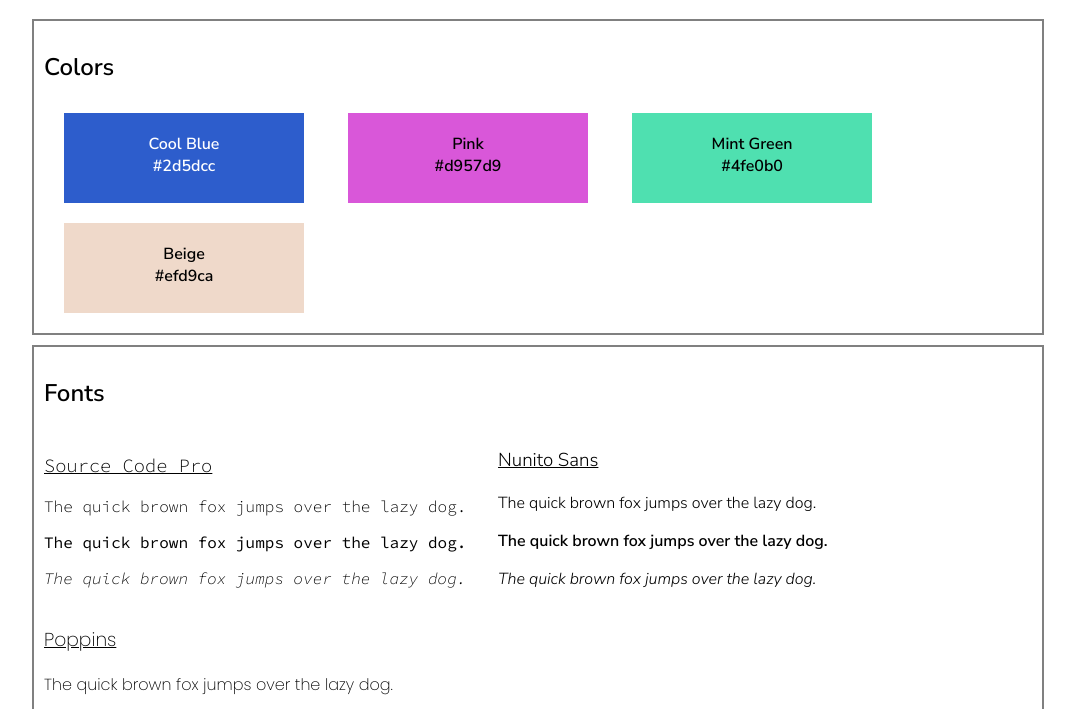
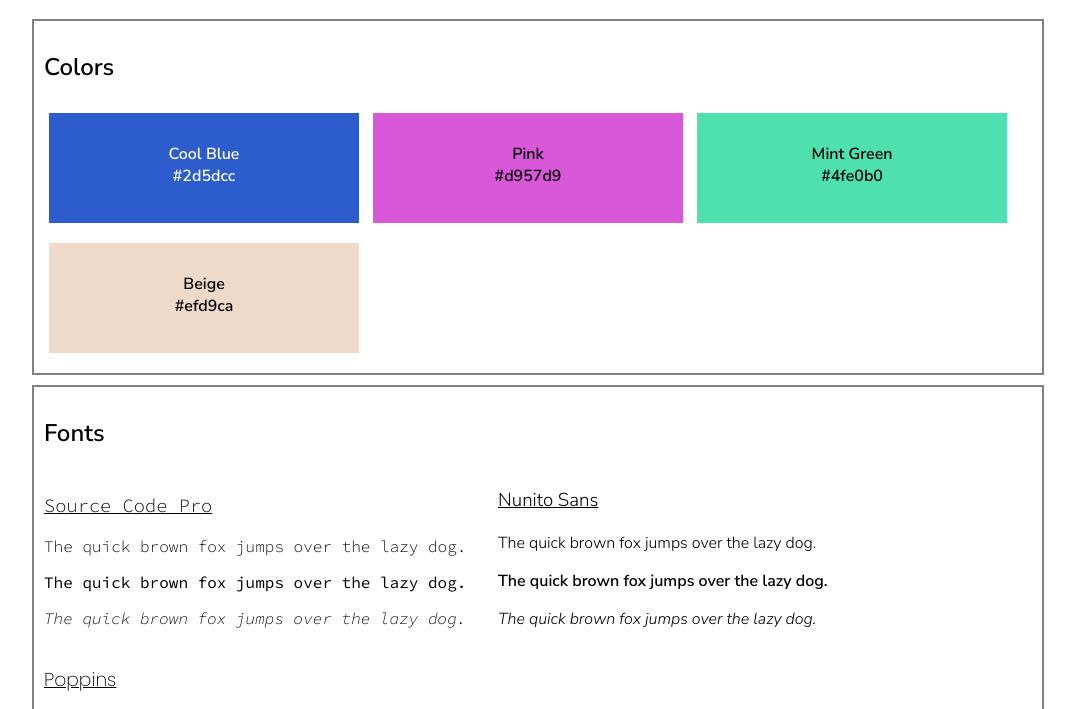
Before and after one commit to halamh/style-guide, a plain HTML site: page index.html in a window 1280 px wide. Shown: the part 67-776 px from the top of the page, without its empty margins (88-1163 px from the left). Drawn offline with Linux system fonts and the light colour scheme.

Commit message:
Update style.css 2

```diff
--- a/style.css
+++ b/style.css
@@ -25,15 +25,15 @@ html, body {
     margin: 10px 0;
 }
 .colors p {
-    width: 200px;
+    width: 250px;
     height: 50px;
     color: black;
     text-align: center;
     font-family: "Nunito Sans";
     font-weight: 600;
     display: inline-block;
-    margin: 10px 20px;
-    padding: 20px 20px;
+    margin: 10px 5px;
+    padding: 30px 30px;
 }
 .font {
     display: inline-block;
```
